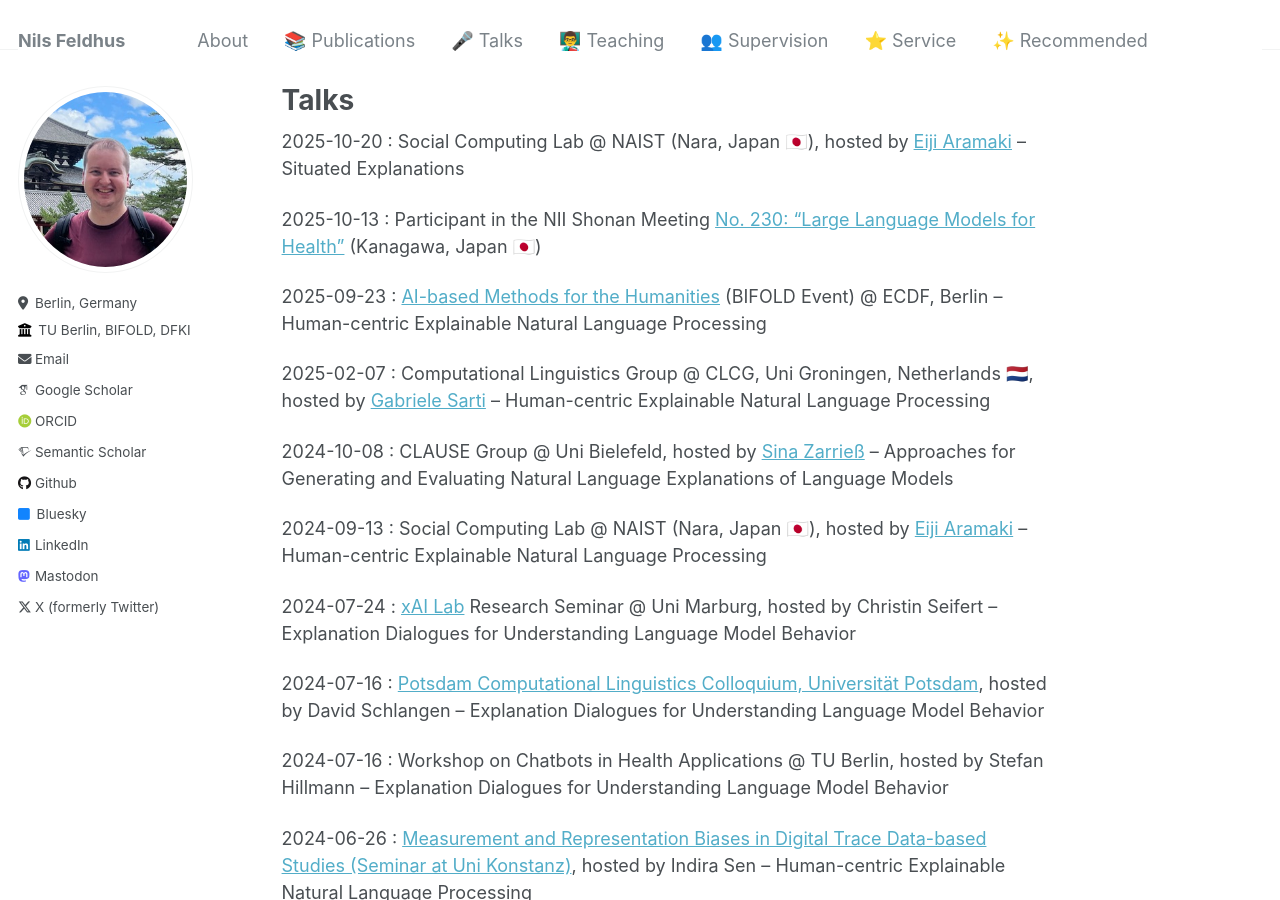
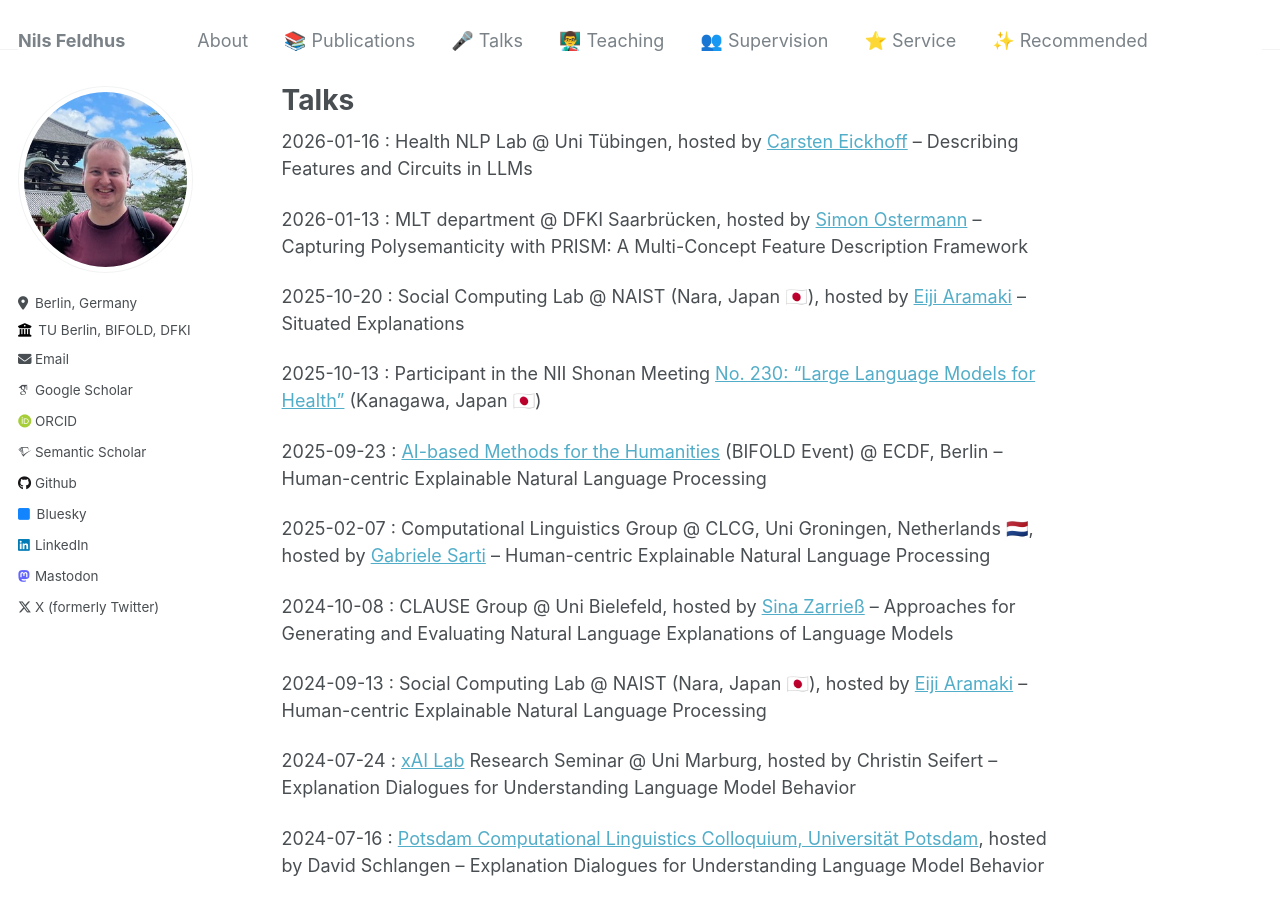
Before and after one commit to nfelnlp/nfelnlp.github.io, a Jekyll site: the page built from talks/index.md, in a window 1280 px wide and 900 px high. Built offline with Jekyll 4.4.1, drawn with Linux system fonts in a browser that asks for light colours; some web fonts are replaced.

Commit message:
Add new pre-prints and January talks.

```diff
--- a/talks/index.md
+++ b/talks/index.md
@@ -4,6 +4,10 @@ classes: wide
 author_profile: true
 title: "Talks"
 ---
+
+2026-01-16 : Health NLP Lab @ Uni Tübingen, hosted by [Carsten Eickhoff](https://health-nlp.com) – Describing Features and Circuits in LLMs
+
+2026-01-13 : MLT department @ DFKI Saarbrücken, hosted by [Simon Ostermann](https://www.dfki.de/en/web/research/research-departments/multilinguality-and-language-technology) – Capturing Polysemanticity with PRISM: A Multi-Concept Feature Description Framework
 
 2025-10-20 : Social Computing Lab @ NAIST (Nara, Japan 🇯🇵), hosted by [Eiji Aramaki](https://luululu.com/en/) – Situated Explanations
 
```
Also changed, not shown: publications/index.md (+10 -0 lines), supervision/index.md (+3 -3 lines).
